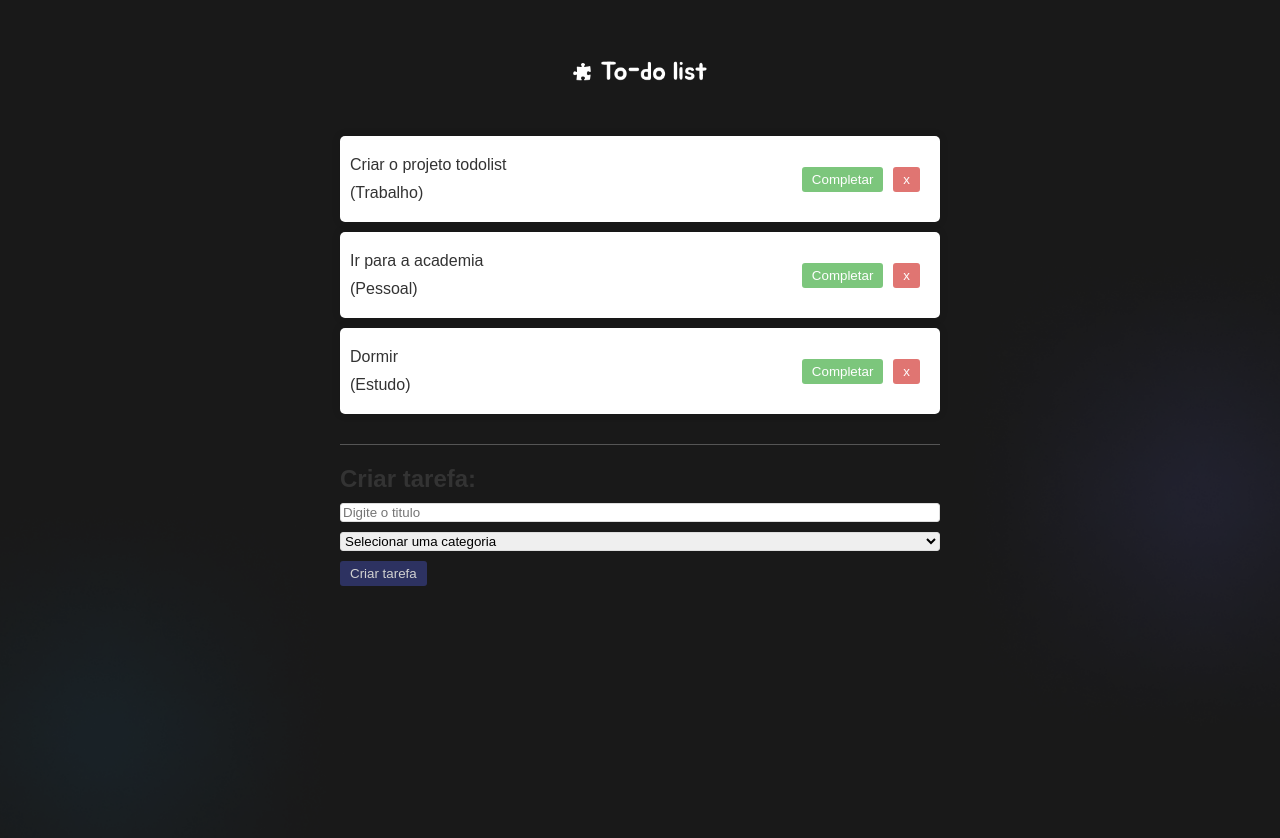
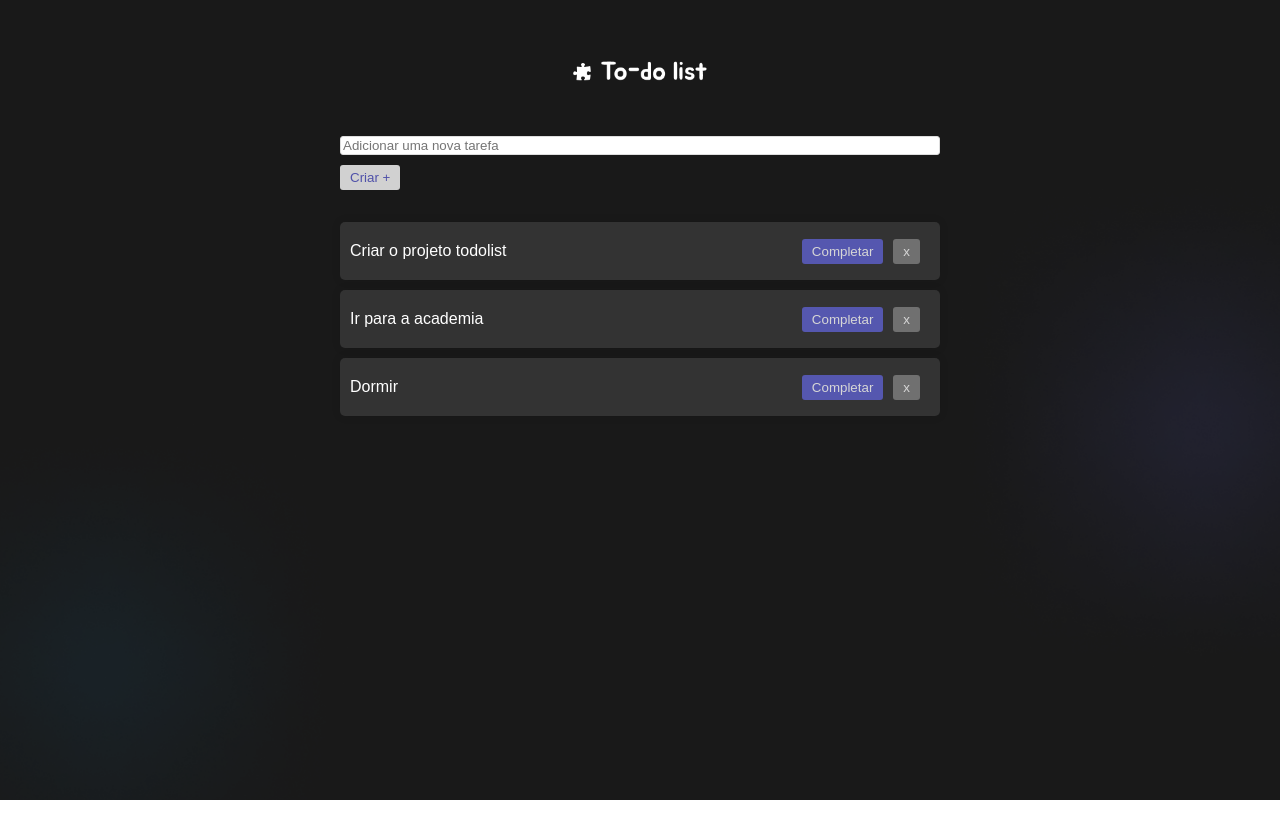
Before and after one commit to vromariz/ListToDo, a React (Vite) app: page / in a window 1280 px wide. Shown: the top 838 px of the page. After the commit the page ends 800 px from the top, so only its background shows below. Built offline with nearby package versions, Linux system fonts and the light colour scheme.

Commit message:
barra de add nova tarefa

```diff
--- a/src/App.css
+++ b/src/App.css
@@ -1,8 +1,8 @@
 body {
   font-family: Arial;
-  background-color: white;
+  background-color: var(--white-100);
   padding: 0px;
-  color: #333;
+  color: var(--white-100);
   background-image: url('./img/todo.png');
   background-position: center;
   background-size: cover;
@@ -20,10 +20,6 @@ h1 {
   text-align: center;
 }
 
-h2 {
-  margin-bottom: 10px;
-}
-
 p {
   margin: 10px 0;
 }
@@ -33,8 +29,8 @@ input {
 }
 
 button {
-  background-color: #333974;
-  color: #fff;
+  background-color: var(--white-100);
+  color: var(--purple-200);
   padding: 5px 10px;
   margin-right: 10px;
   border: none;
@@ -51,12 +47,10 @@ button:hover {
 .todo-list {
   margin-bottom: 20px;
   padding-bottom: 20px;
-  border-bottom: 1px solid #555;
-
 }
 
 .todo {
-  background-color: #fff;
+  background-color:var(--gray-400);
   box-shadow: 0 0 10px rgba(0, 0, 0, 0.1);
   padding: 10px;
   margin-bottom: 10px;
@@ -67,15 +61,17 @@ button:hover {
 }
 
 .complete {
-  background-color: #5cb85c;
+  background-color: var(--purple-200);
+  color: var(--white-100);
 }
 
 .remove {
-  background-color: #d9534f;
+  background-color: var(--gray-300);
+  color: var(--white-100);
 }
 
 .todo-form {
-  padding-bottom: 1.Srem;
+  padding-bottom: 2rem;
 }
 
 /*alteraçao no botao de criar tarefa*/
--- a/src/App.jsx
+++ b/src/App.jsx
@@ -2,6 +2,7 @@ import { useState } from "react";
 import Todo from "./components/Todo";
 import TodoForm from "./components/TodoForm";
 import { Header } from "./components/Header";
+import "./global.css"
 import "./App.css";
 
 function App() {
@@ -9,31 +10,27 @@ function App() {
     {
       id: 1,
       text: "Criar o projeto todolist",
-      category: "Trabalho",
       isComplited: false,
     },
     {
       id: 2,
       text: "Ir para a academia",
-      category: "Pessoal",
       isComplited: false,
     },
     {
       id: 3,
       text: "Dormir",
-      category: "Estudo",
       isComplited: false,
     },
   ]);
 
-  const addTodo = (text, category) => {
+  const addTodo = (text) => {
 
     const newTodos = [
       ...todos,
       {
         id: Math.floor(Math.random() * 10000),
         text,
-        category,
         iscompleted: false,
       },
     ];
@@ -58,6 +55,7 @@ function App() {
   return (
     <div className="app">
       <Header/>
+      <TodoForm addTodo={addTodo} />
       <div className="todo-list">
         {todos.map((todo) => (
           <Todo
@@ -68,7 +66,6 @@ function App() {
           />
         ))}
       </div>
-      <TodoForm addTodo={addTodo} />
     </div>
   );
 }
--- a/src/components/Todo.jsx
+++ b/src/components/Todo.jsx
@@ -7,7 +7,6 @@ const Todo = ({todo, removeTodo, completeTodo}) => {
     >
       <div className="content">
         <p>{todo.text}</p>
-        <p className="category">({todo.category})</p>
       </div>
       <div>
         <button className="complete" onClick={() => completeTodo(todo.id)}>
--- a/src/components/TodoForm.jsx
+++ b/src/components/TodoForm.jsx
@@ -2,33 +2,24 @@ import { useState } from "react";
 
 const TodoForm = ({ addTodo }) => {
   const [value, setValue] = useState("");
-  const [category, setCategory] = useState("");
 
   const handleSubmit = (e) => {
     e.preventDefault();
-    if (!value || !category) return;
-    addTodo(value, category);
+    if (!value) return;
+    addTodo(value);
     setValue("");
-    setCategory("");
   };
 
   return (
     <div className="todo-form">
-      <h2>Criar tarefa:</h2>
       <form onSubmit={handleSubmit}>
         <input
           type="text"
-          placeholder="Digite o titulo"
+          placeholder="Adicionar uma nova tarefa"
           value={value}
           onChange={(e) => setValue(e.target.value)}
         />
-        <select value={category} onChange={(e) => setCategory(e.target.value)}>
-          <option type="">Selecionar uma categoria</option>
-          <option value="Trabalho">Trabalho</option>
-          <option value="Pessoal">Pessoal</option>
-          <option value="Estudos">Estudos</option>
-        </select>
-        <button type="submit">Criar tarefa</button>
+        <button type="submit">Criar +</button>
       </form>
     </div>
   );
--- /dev/null
+++ b/src/global.css
@@ -0,0 +1,13 @@
+:root{
+    --white-100: #fff;
+    --gray-200: #D9D9D9;
+    --gray-300: #808080;
+    --gray-500: #262626;
+    --gray-100: #F2F2F2;
+    --gray-400: #333333;
+
+    --blue-100: #4ea8de;
+
+    --purple-200: #5e60ce;
+    --purple-100: #8284fa;
+}
```
